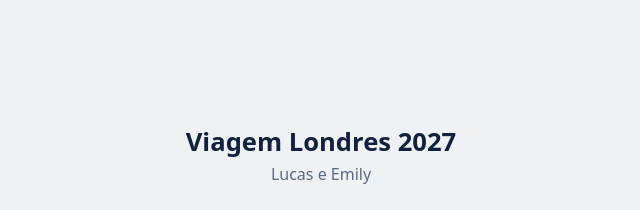
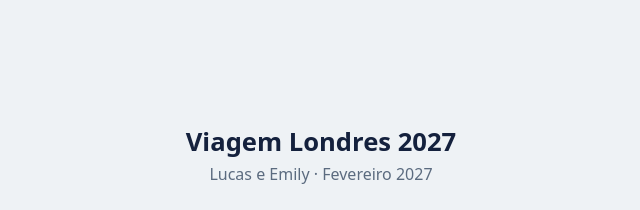
Before and after one commit to lucascrismo/Pagina-Viagem-Londres, a plain HTML site: page index.html in a window 1280 px wide. Shown: the top 210 px of the page, without its empty margins (319-959 px from the left). Drawn offline with Linux system fonts and the light colour scheme.

Commit message:
teste de atualização

```diff
--- a/index.html
+++ b/index.html
@@ -76,7 +76,7 @@
 <body>
   <header>
     <h1>Viagem Londres 2027</h1>
-    <p class="sub">Lucas e Emily</p>
+    <p class="sub">Lucas e Emily · Fevereiro 2027</p>
   </header>
 
   <div class="roundel" role="img" aria-label="Contagem regressiva para a viagem">
```
